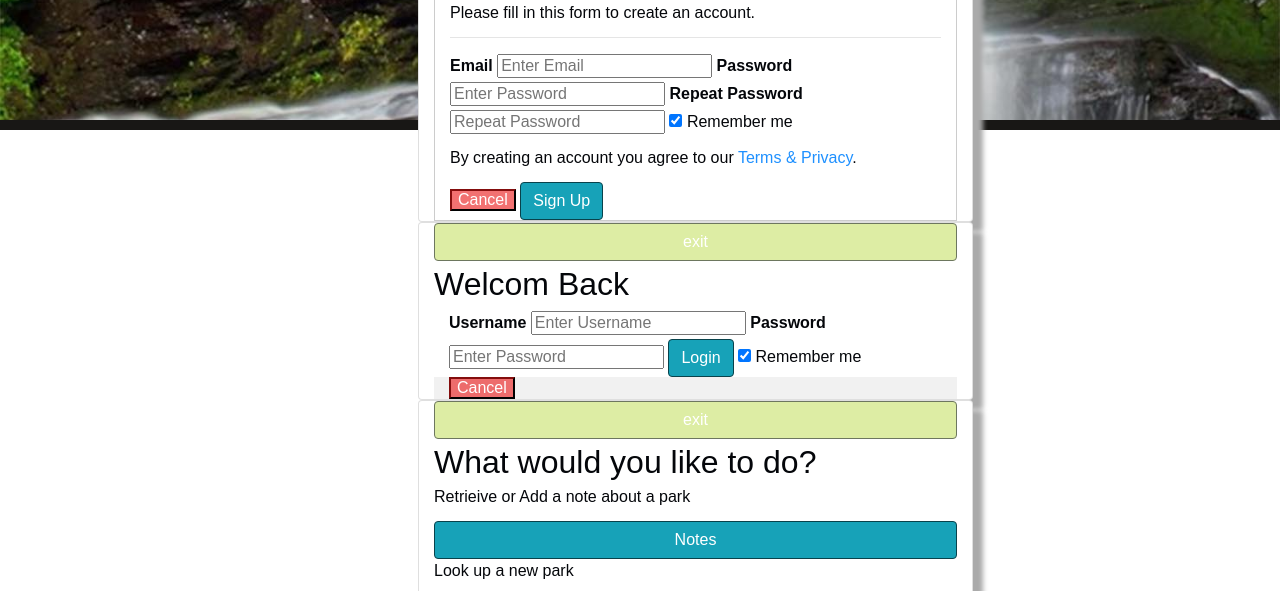
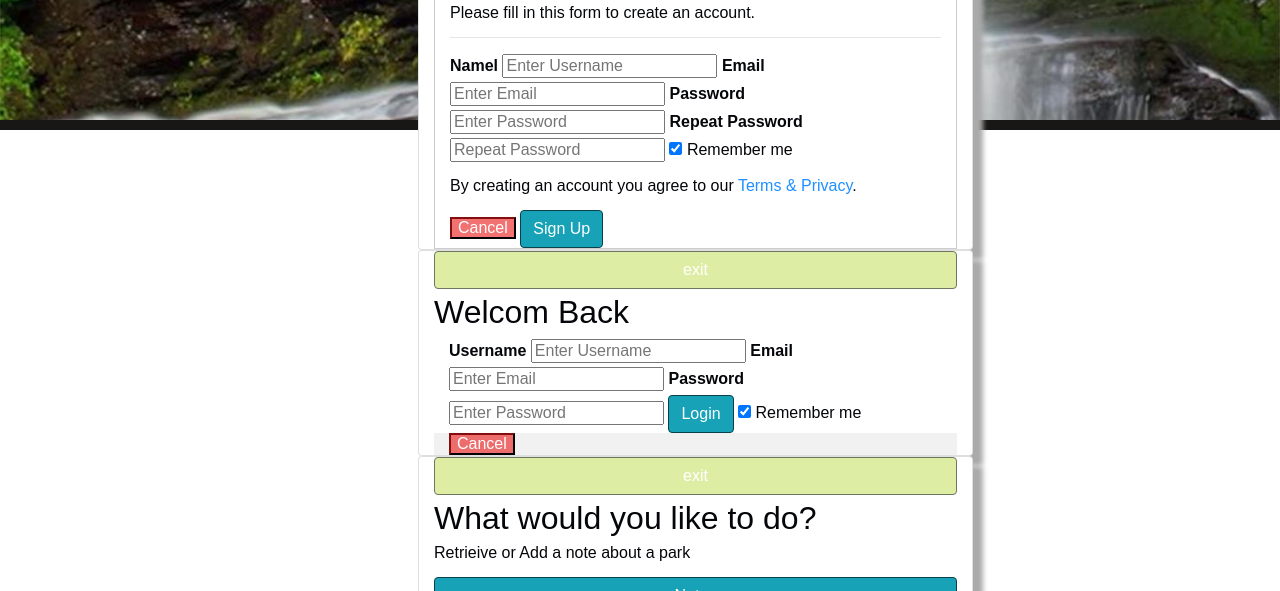
Before and after one commit to saibhreas/corrupted-parks-out, a website: page Test files/testIndex.html in a window 1280 px wide. Shown: the part 675-1266 px from the top of the page. Drawn offline with nearby package versions, Linux system fonts and the light colour scheme.

Commit message:
fixed testing for login

```diff
--- a/Test files/testIndex.html
+++ b/Test files/testIndex.html
@@ -63,6 +63,9 @@
                   <p>Please fill in this form to create an account.</p>
                   <hr>
 
+                  <label for="name"><b>Namel</b></label>
+                  <input type="text" placeholder="Enter Username" name="username" required>
+
                   <label for="email"><b>Email</b></label>
                   <input type="text" placeholder="Enter Email" name="email" required>
 
@@ -97,6 +100,9 @@
                 <div class="container">
                   <label for="uname"><b>Username</b></label>
                   <input type="text" placeholder="Enter Username" name="uname" required>
+
+                  <label for="email"><b>Email</b></label>
+                  <input type="text" placeholder="Enter Email" name="email" required>
 
                   <label for="psw"><b>Password</b></label>
                   <input type="password" placeholder="Enter Password" name="psw" required>
```
